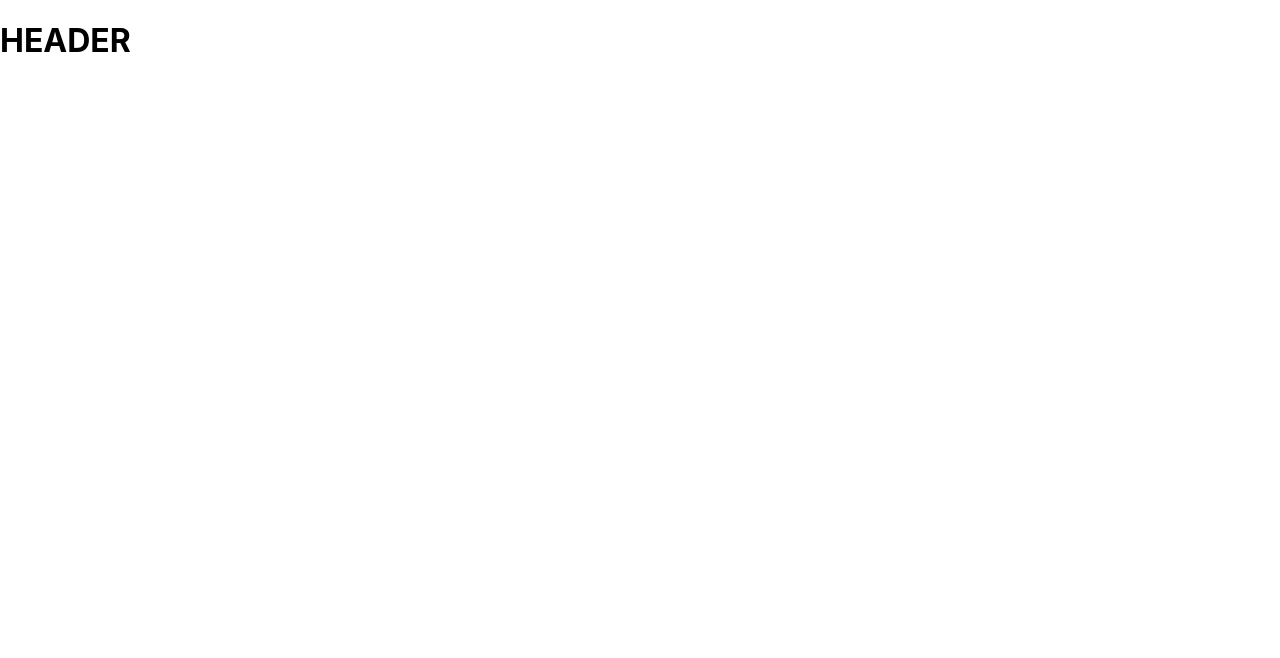
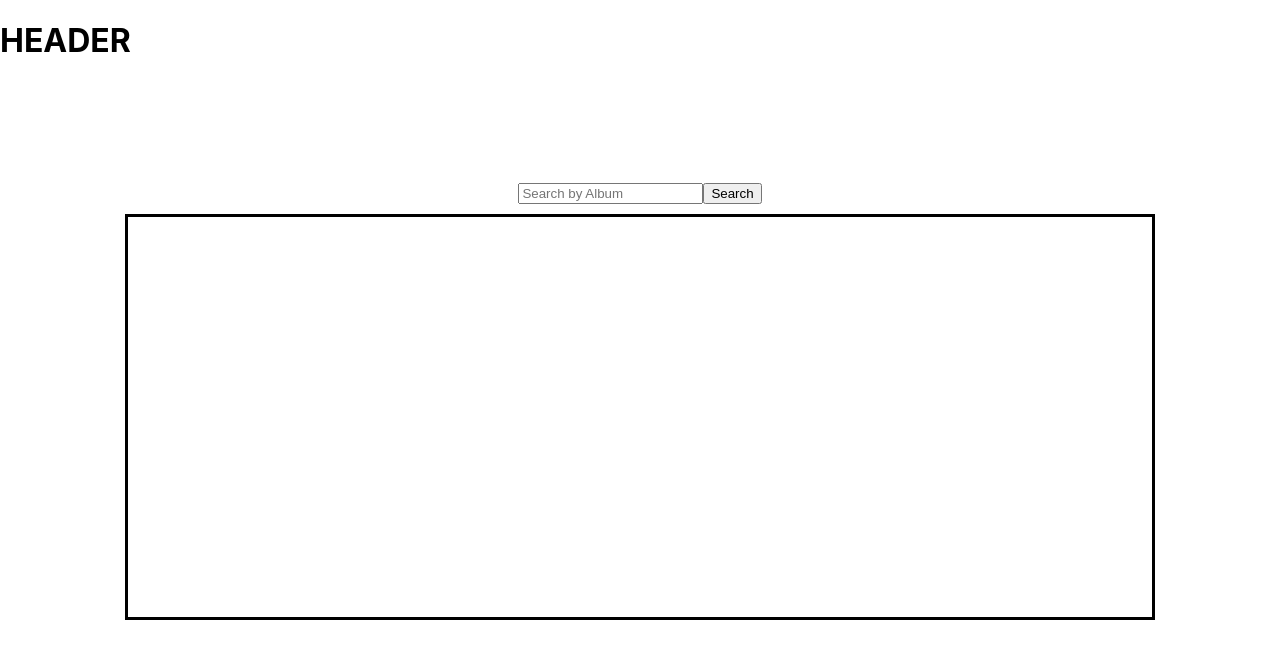
Before and after one commit to bkuhn2/Vinyl_Viewer, a React (Create React App) app: page /my-collection in a window 1280 px wide. Shown: the top 658 px of the page. Built offline with nearby package versions, Linux system fonts and the light colour scheme.

Commit message:
Add sections and state

```diff
--- a/src/Components/UserCollection/UserCollection.tsx
+++ b/src/Components/UserCollection/UserCollection.tsx
@@ -1,10 +1,28 @@
-import React from 'react'
+import React, { useState } from 'react'
+import './_UserCollection.scss'
+
 
 const UserCollection = () => {
+  const[myCollection, setCollection] = useState('')
+  const[filterCollection, setFilter] = useState('')
+
   return (
-    <div>
+    <main className='my-collection'>
+      <div className='form'>
+        <input
+          type='text'
+          placeholder='Search by Album'
+          value={filterCollection}
+          onChange={event => setFilter(event.target.value)}
+        />
+      <button>Search</button>
+    </div>
+    <div className='album-display'>
 
     </div>
+    </main>
+
+
   )
 }
 
--- a/src/Components/UserCollection/_UserCollection.scss
+++ b/src/Components/UserCollection/_UserCollection.scss
@@ -1,2 +1,22 @@
 @use '../../Utilities/mixins';
 @use '../../Utilities/variables';
+
+
+.album-display {
+  border: solid 3px black;
+  height: 50vh;
+  width: 80vw;
+}
+
+.my-collection {
+  padding-top: 100px;
+  height: 100vh;
+  width: 100vw;
+  display: flex;
+  flex-direction: column;
+  align-items: center;
+}
+
+.form {
+  margin-bottom: 10px;
+}
```
